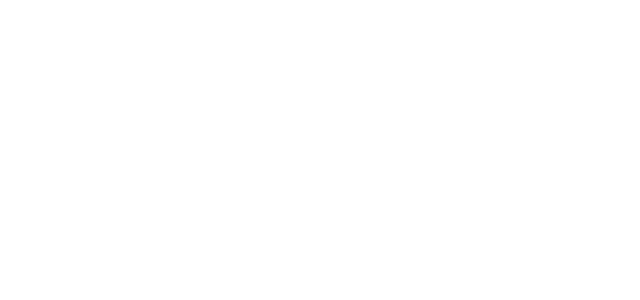
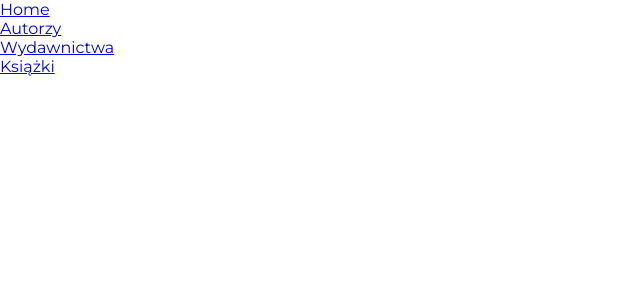
Before and after one commit to Malgorzata-Niemczyk/books-catalogue-app, a React (Create React App) app: page / in a window 1280 px wide. Shown: the top 300 px of the page, without its empty margins (0-640 px from the left). Built offline with nearby package versions, Linux system fonts and the light colour scheme.

Commit message:
create the whole structure of the app in the App component by adding routes and importing necessary files

```diff
--- a/src/App.js
+++ b/src/App.js
@@ -1,8 +1,33 @@
+import { HashRouter as Router, Switch, Route } from 'react-router-dom';
+import Navbar from './components/Navbar';
+import Home from './components/Home';
+import Authors from './views/Authors';
+import Publishers from './views/Publishers';
+import Books from './views/Books';
+
 function App() {
   return (
-    <div className="App">
-
-    </div>
+    <Router>
+      <div className="App">
+        <Navbar/>
+        <div className="content">
+        <Switch>
+          <Route exact path="/">
+            <Home/>
+          </Route>
+          <Route path="/autorzy">
+            <Authors/>
+          </Route>
+          <Route path="/wydawnictwa">
+            <Publishers/>
+          </Route>
+          <Route path="/ksiazki">
+            <Books/>
+          </Route>
+        </Switch>
+        </div>
+      </div>
+    </Router>
   );
 }
 
--- /dev/null
+++ b/src/components/Home.js
@@ -0,0 +1,7 @@
+const Home = () => {
+    return (
+        null
+     );
+}
+
+export default Home;
--- /dev/null
+++ b/src/components/Navbar.js
@@ -0,0 +1,24 @@
+import { NavLink } from 'react-router-dom';
+
+const Navbar = () => {
+    return (
+        <nav>
+            <ul>
+                <li>
+                    <NavLink to="/">Home</NavLink>
+                </li>
+                <li>
+                    <NavLink to="/autorzy">Autorzy</NavLink>
+                </li>
+                <li>
+                    <NavLink to="/wydawnictwa">Wydawnictwa</NavLink>
+                </li>
+                <li>
+                    <NavLink to="/ksiazki">Książki</NavLink>
+                </li>
+            </ul>
+        </nav>
+    );
+}
+
+export default Navbar;
--- /dev/null
+++ b/src/views/Authors.js
@@ -0,0 +1,7 @@
+const Authors = () => {
+    return (
+        null
+     );
+}
+
+export default Authors;
--- /dev/null
+++ b/src/views/Books.js
@@ -0,0 +1,7 @@
+const Books = () => {
+    return (
+        null
+     );
+}
+
+export default Books;
--- /dev/null
+++ b/src/views/Publishers.js
@@ -0,0 +1,7 @@
+const Publishers = () => {
+    return (
+        null
+     );
+}
+
+export default Publishers;
```
